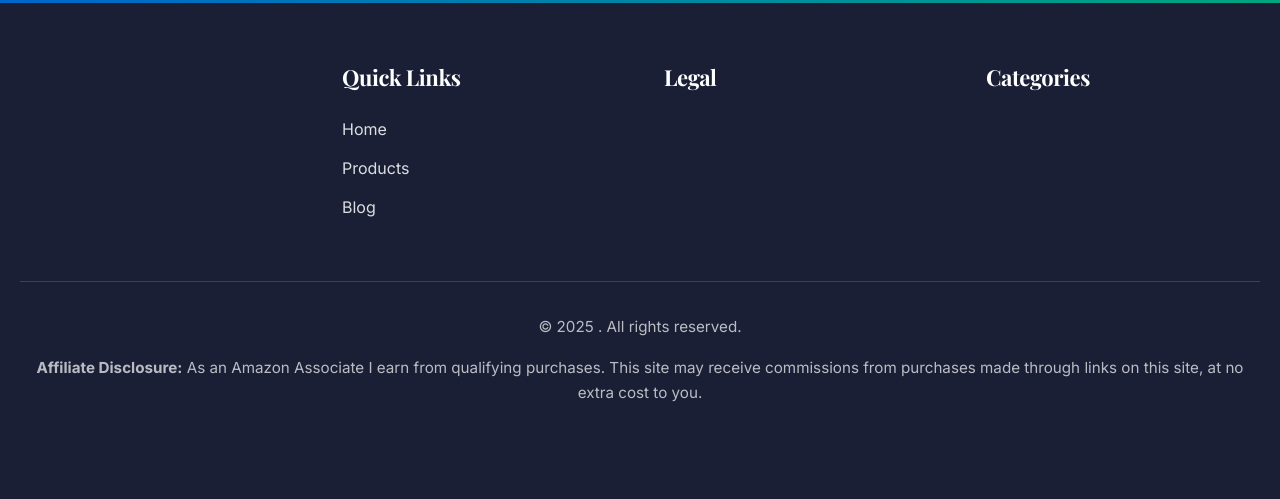
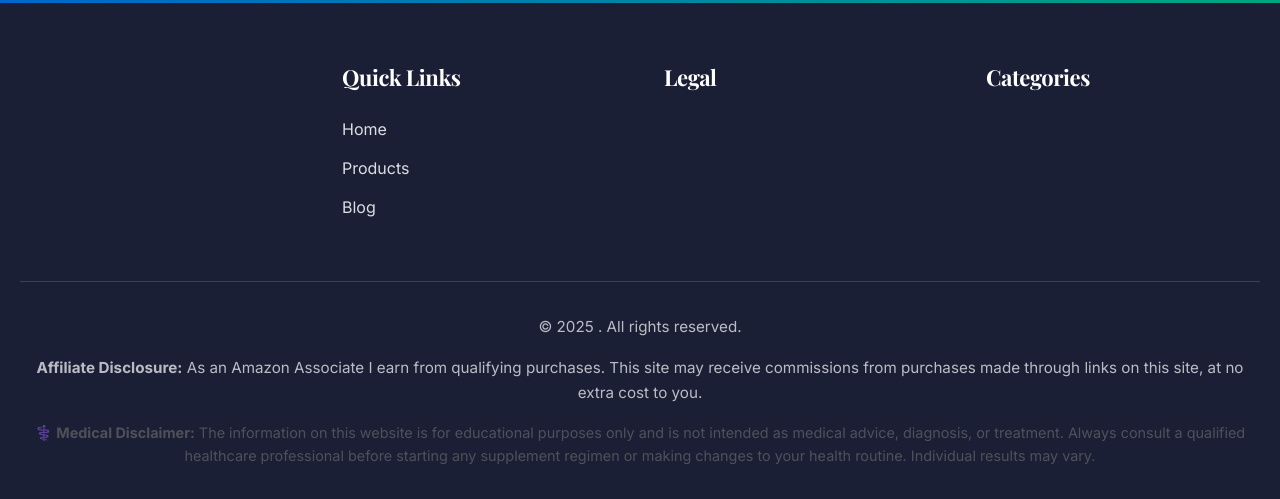
Before and after one commit to netzih/shluchimhealth, a PHP site: the page made by index.php in a window 1280 px wide. Shown: the part 1180-1679 px from the top of the page. Before the commit the page ends 1582 px from the top, so only its background shows below. Run offline with PHP 8.4, Linux system fonts and the light colour scheme; some libraries are stand-ins or nearby versions.

Commit message:
feat: Add medical disclaimer to footer for health site compliance

```diff
--- a/includes/footer.php
+++ b/includes/footer.php
@@ -47,6 +47,11 @@
                 <p class="disclaimer">
                     <strong>Affiliate Disclosure:</strong> As an Amazon Associate I earn from qualifying purchases.
                     This site may receive commissions from purchases made through links on this site, at no extra cost to you.
+                </p>
+                <p class="disclaimer" style="margin-top: 1rem; font-size: 0.9rem; color: #666;">
+                    <strong>⚕️ Medical Disclaimer:</strong> The information on this website is for educational purposes only and is not intended as medical advice, diagnosis, or treatment.
+                    Always consult a qualified healthcare professional before starting any supplement regimen or making changes to your health routine.
+                    Individual results may vary.
                 </p>
             </div>
         </div>
```
